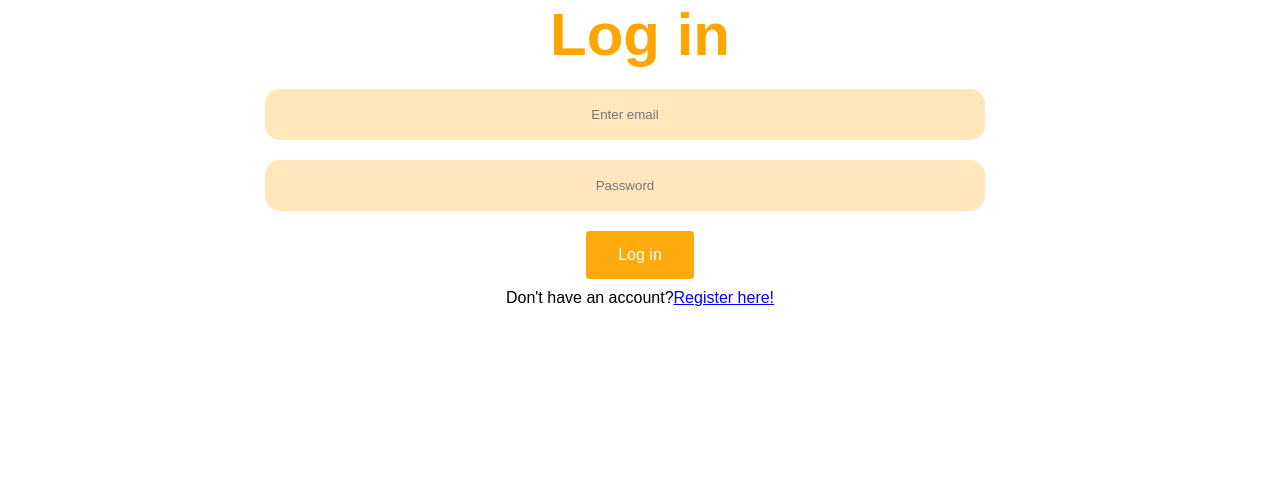
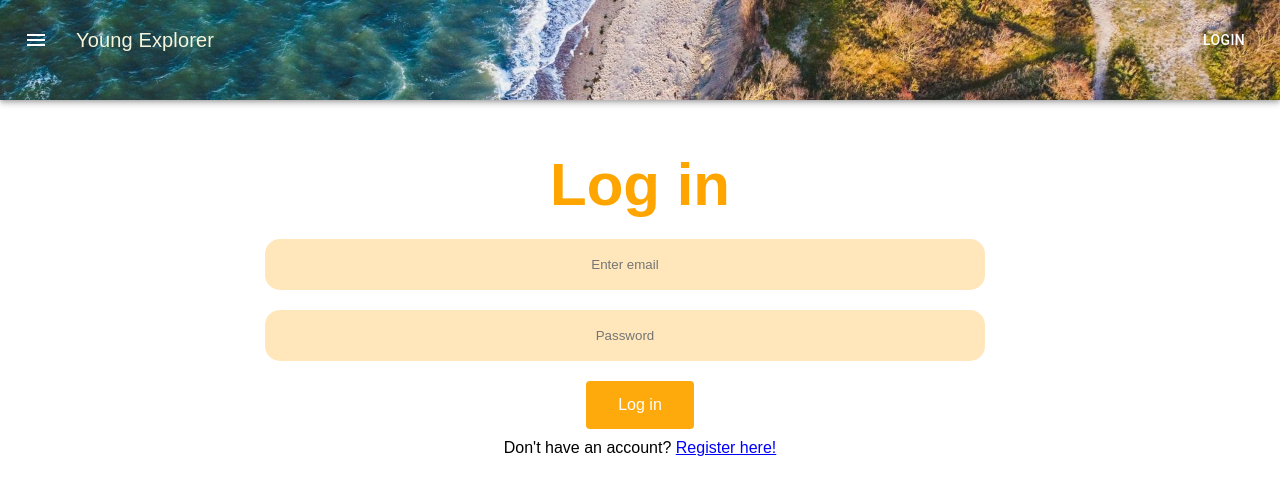
Before and after one commit to mortenlyn/InspireJourney, a React (Create React App) app in the folder young_explorer/frontend/: page / in a window 1280 px wide. Shown: the top 494 px of the page. Built offline with nearby package versions, Linux system fonts and the light colour scheme; no server answers.

Commit message:
Added header to login/register screen
Also fixed so that the header fits all screen-sizes

Issue: #8

```diff
--- a/young_explorer/frontend/src/App.css
+++ b/young_explorer/frontend/src/App.css
@@ -24,7 +24,8 @@
 
   #appbar {
       background-color: aliceblue;
-      background: url('./assets/Header-bilde.jpg') no-repeat top center ;
+      background: url('./assets/Header-bilde.jpg') no-repeat top center;
+      background-size: cover; /* Needed to make header-picture fill bigger screens*/
       height: 100px;
   }
 
@@ -129,6 +130,7 @@
     margin-bottom: 20px;
     margin-left: auto;
     margin-right: auto;
+    margin-top: 50px;
   }
 
   .nav-title {
--- a/young_explorer/frontend/src/components/LoginForm.js
+++ b/young_explorer/frontend/src/components/LoginForm.js
@@ -3,6 +3,7 @@ import Form from "react-bootstrap/Form";
 import Button from "react-bootstrap/Button";
 import { useNavigate, Route, Routes, Link } from "react-router-dom";
 import RegisterForm from "./RegisterForm";
+import Header from "./Header";
 
 function LoginForm({ client, setIsAuthenticated }) {
   const [email, setEmail] = useState("");
@@ -23,6 +24,8 @@ function LoginForm({ client, setIsAuthenticated }) {
   }
 
   return (
+    <>
+      <Header />
       <div className="form-container">
         <h1 className="title">Log in</h1>
         <form onSubmit={handleSubmit}>
@@ -49,8 +52,7 @@ function LoginForm({ client, setIsAuthenticated }) {
           </Button>
         </form>
         <span>
-        Don't have an account?
-        <Link to="/register">Register here!</Link>
+          Don't have an account? <Link to="/register">Register here!</Link>
         </span>
         <Routes>
           <Route
@@ -64,6 +66,7 @@ function LoginForm({ client, setIsAuthenticated }) {
           />
         </Routes>
       </div>
+    </>
   );
 }
 
--- a/young_explorer/frontend/src/components/RegisterForm.js
+++ b/young_explorer/frontend/src/components/RegisterForm.js
@@ -3,6 +3,7 @@ import Form from "react-bootstrap/Form";
 import Button from "react-bootstrap/Button";
 import { useNavigate, Route, Routes, Link } from "react-router-dom";
 import LoginForm from "./LoginForm";
+import Header from "./Header";
 
 function RegisterForm({ client, setIsAuthenticated }) {
   const [email, setEmail] = useState("");
@@ -31,6 +32,8 @@ function RegisterForm({ client, setIsAuthenticated }) {
   }
 
   return (
+    <>
+      <Header />
       <div className="form-container">
         <h1 className="title">Register</h1>
         <form onSubmit={handleSubmit}>
@@ -66,8 +69,7 @@ function RegisterForm({ client, setIsAuthenticated }) {
           </Button>
         </form>
         <span>
-        Already have an account?
-        <Link to="/login">Login here!</Link>
+          Already have an account? <Link to="/login">Login here!</Link>
         </span>
         <Routes>
           <Route
@@ -81,6 +83,7 @@ function RegisterForm({ client, setIsAuthenticated }) {
           />
         </Routes>
       </div>
+    </>
   );
 }
 
```
Lines whose indentation alone changed are shown as unchanged.
